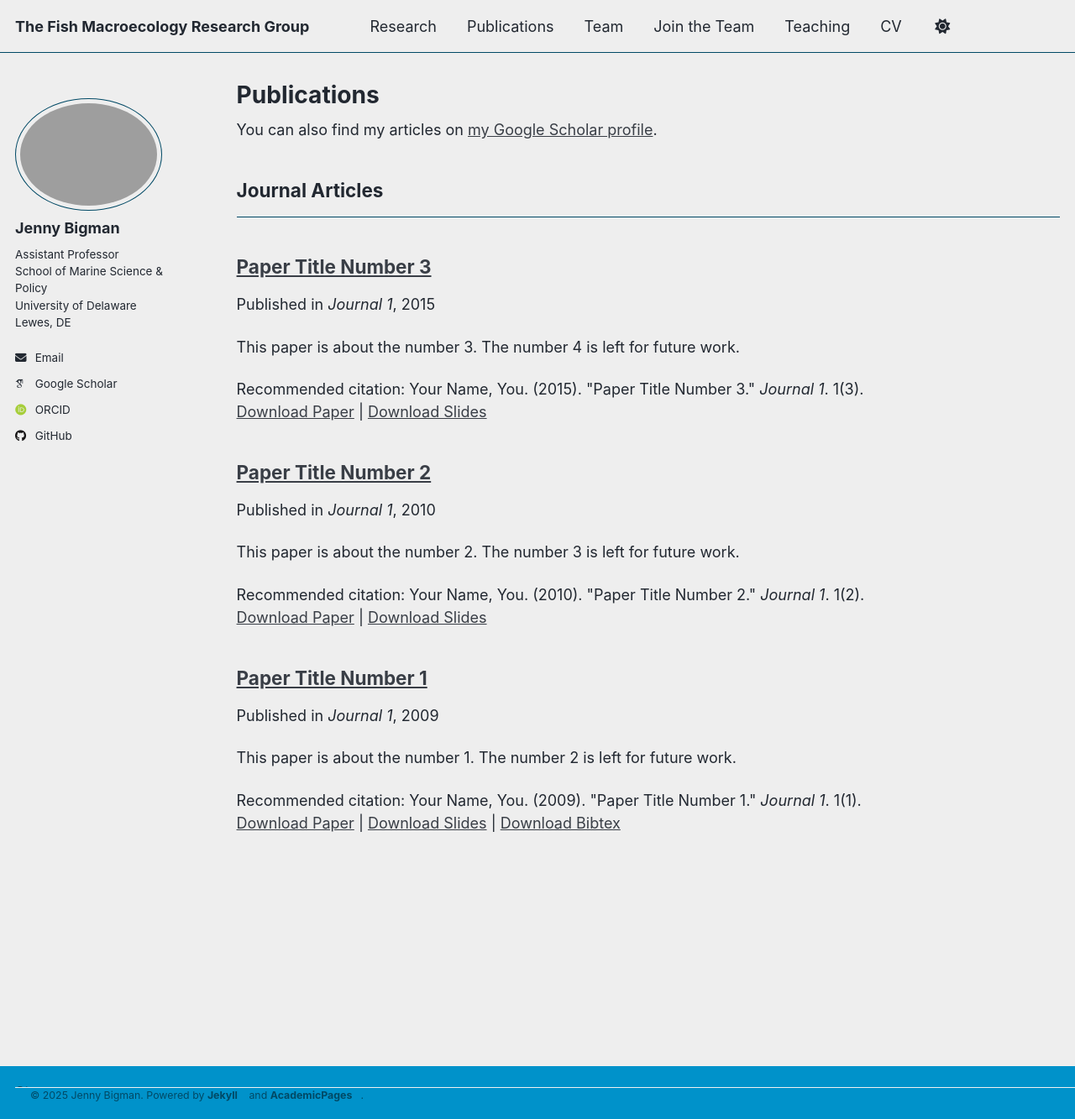
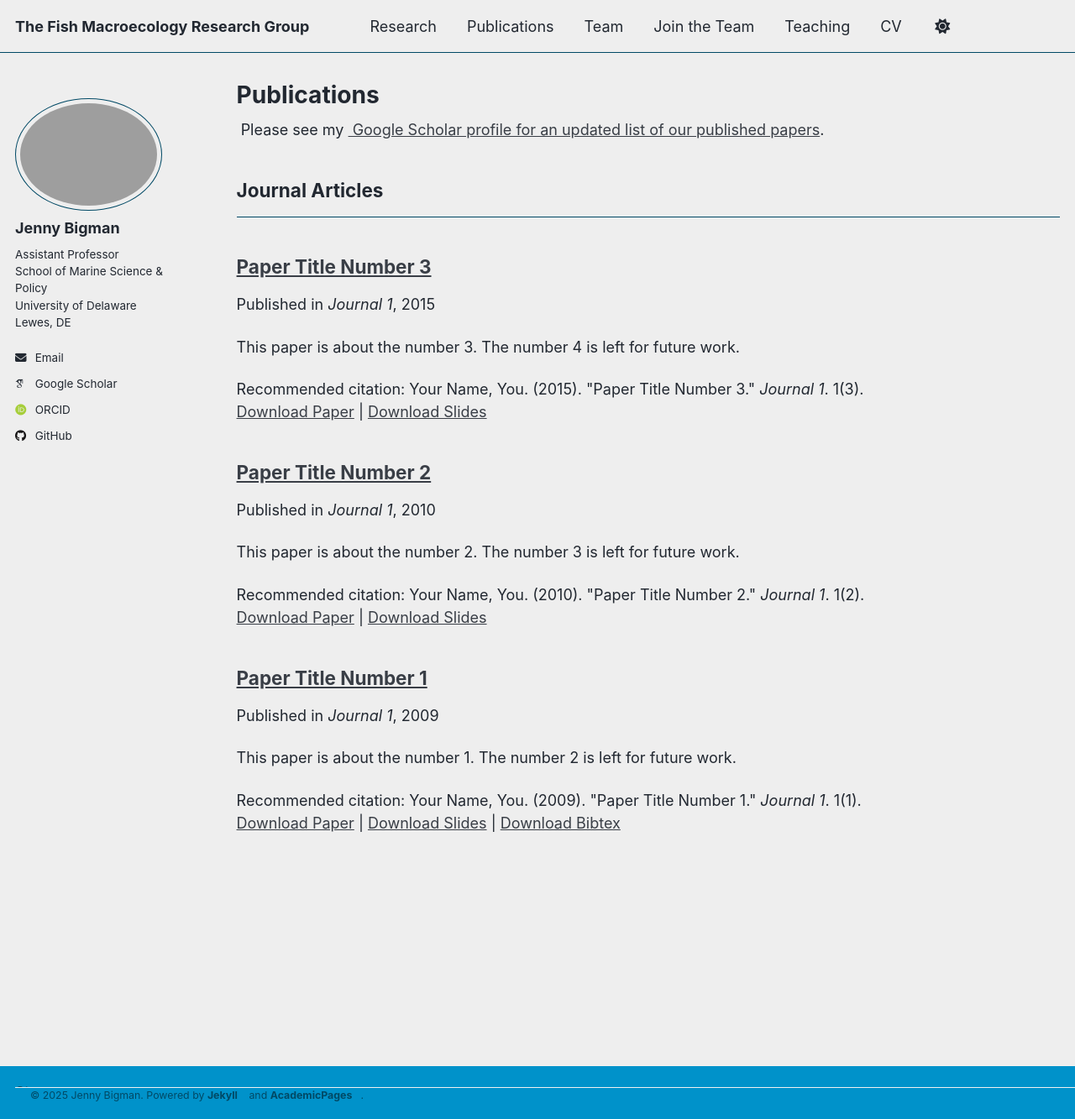
Before and after one commit to jennybigman/jennybigman.github.io, a Jekyll site: the page built from _pages/publications.html, in a window 1280 px wide and 1333 px high. Shown: the whole window at 84% size. Built offline with Jekyll 4.4.1, drawn with Linux system fonts in a browser that asks for light colours; some web fonts are replaced; a script that is not in the unit is left out.

Commit message:
Update publications.html

```diff
--- a/_pages/publications.html
+++ b/_pages/publications.html
@@ -6,7 +6,7 @@ author_profile: true
 ---
 
 {% if site.author.googlescholar %}
-  <div class="wordwrap">You can also find my articles on <a href="{{site.author.googlescholar}}">my Google Scholar profile</a>.</div>
+  <div class="wordwrap"> Please see my <a href="{{site.author.googlescholar}}"> Google Scholar profile for an updated list of our published papers</a>.</div>
 {% endif %}
 
 {% include base_path %}
```
